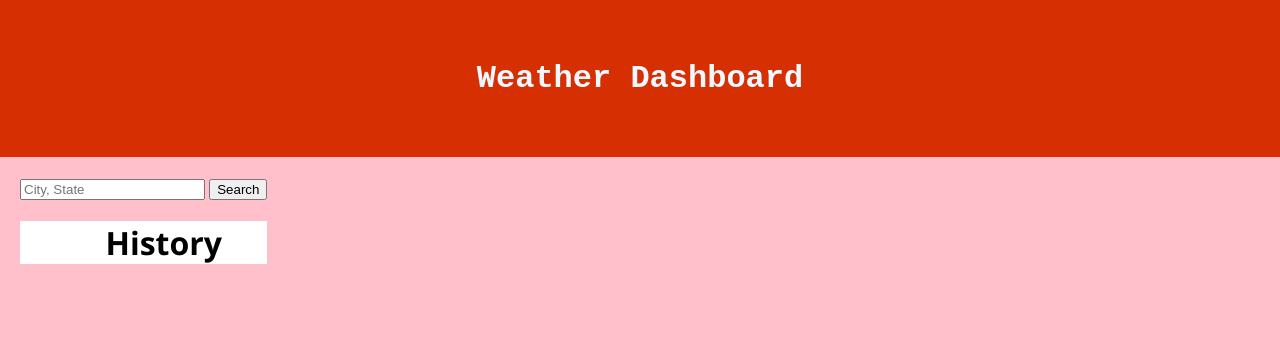
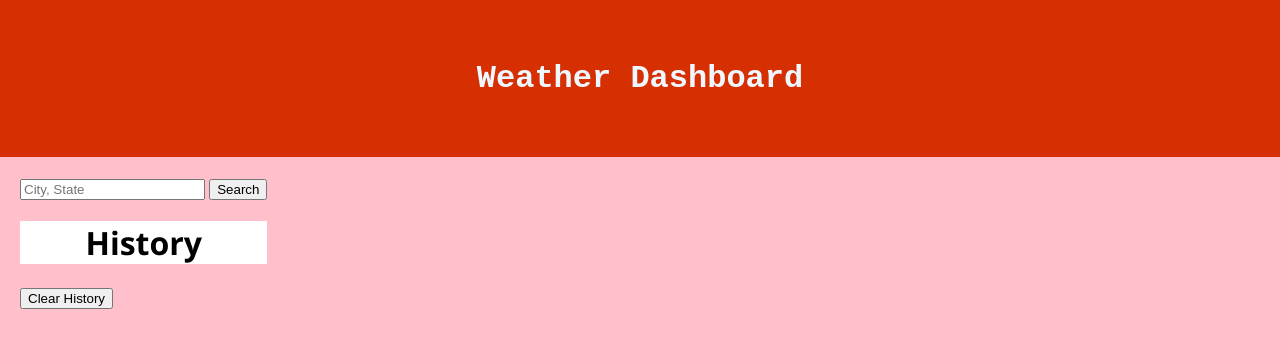
Before and after one commit to Youngboss/weather, a plain HTML site: page index.html in a window 1280 px wide. Drawn offline with Linux system fonts and the light colour scheme.

Commit message:
Update index.html

```diff
--- a/index.html
+++ b/index.html
@@ -19,10 +19,11 @@
         <input type="text" id="weatherSearchText" class="" placeholder="City, State" />
         <button type="submit" id="submitSearch"> Search </button>
     </form>
-    <div class="hist" id="searchHistory">
-        <ul> <h1>History</h1>
-         </ul>
-    </div>
+    <div class="hist" >
+         <h1>History</h1>
+         <div id="searchHistory"> </div>
+  </div>
+  <button id="ccHistory" >Clear History </button>
  </div>
 
  <div class="right column" id="rightColumn">
@@ -41,9 +42,3 @@
  <div class="clear">
 
  </div>
-
-
- <script src="jquery-3.6.4.min.js"> </script>
-   <script src="script.js" >  </script>
-</body>
-</html>
```
